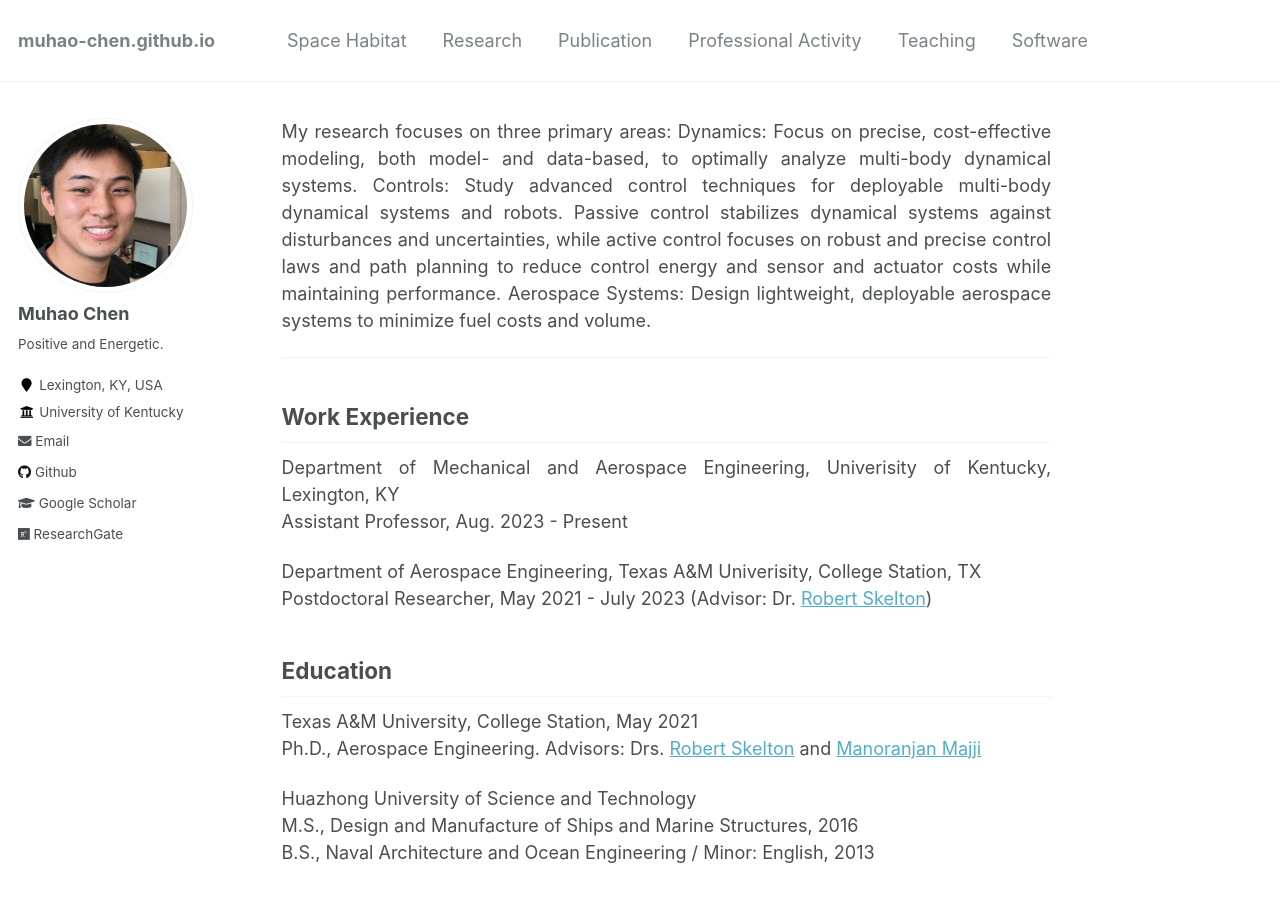
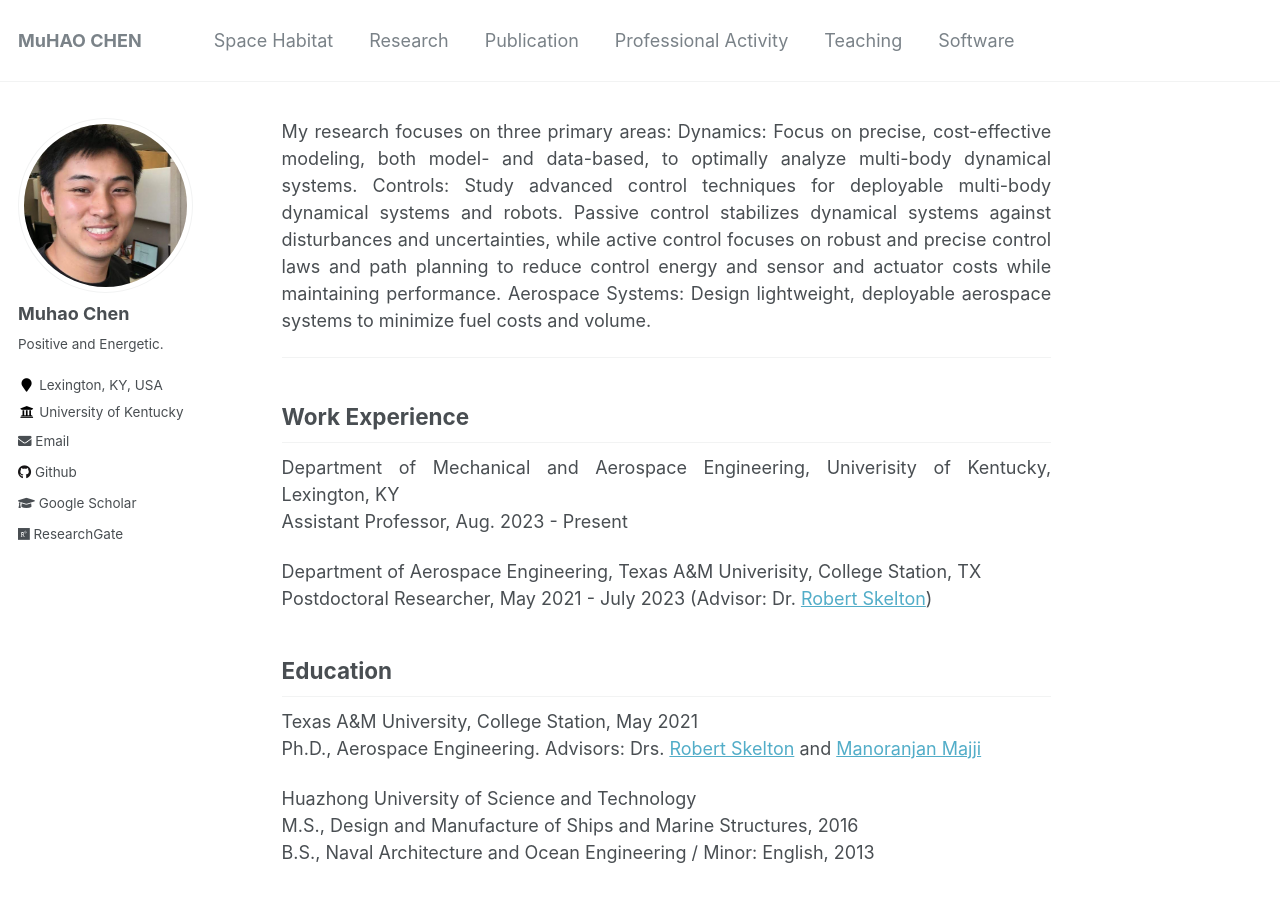
Before and after one commit to Muhao-Chen/muhao-chen.github.io, a Jekyll site: the page built from _pages/about.md, in a window 1280 px wide and 900 px high. Built offline with Jekyll 4.4.1, drawn with Linux system fonts in a browser that asks for light colours; part of the change alters nothing that is shown.

```diff
--- a/_config.yml
+++ b/_config.yml
@@ -9,7 +9,7 @@
 locale                   : "en-US"
 # title                   : "Tensegrity Lab"
 # title                    : "Space Structures, Dynamics, and Control Lab"
-# title                    : "Lab"
+title                    : "MuHAO CHEN"
 title_separator          : "-"
 name                     : &name "Muhao Chen"
 description              : &description "Positive and Energetic."
```
